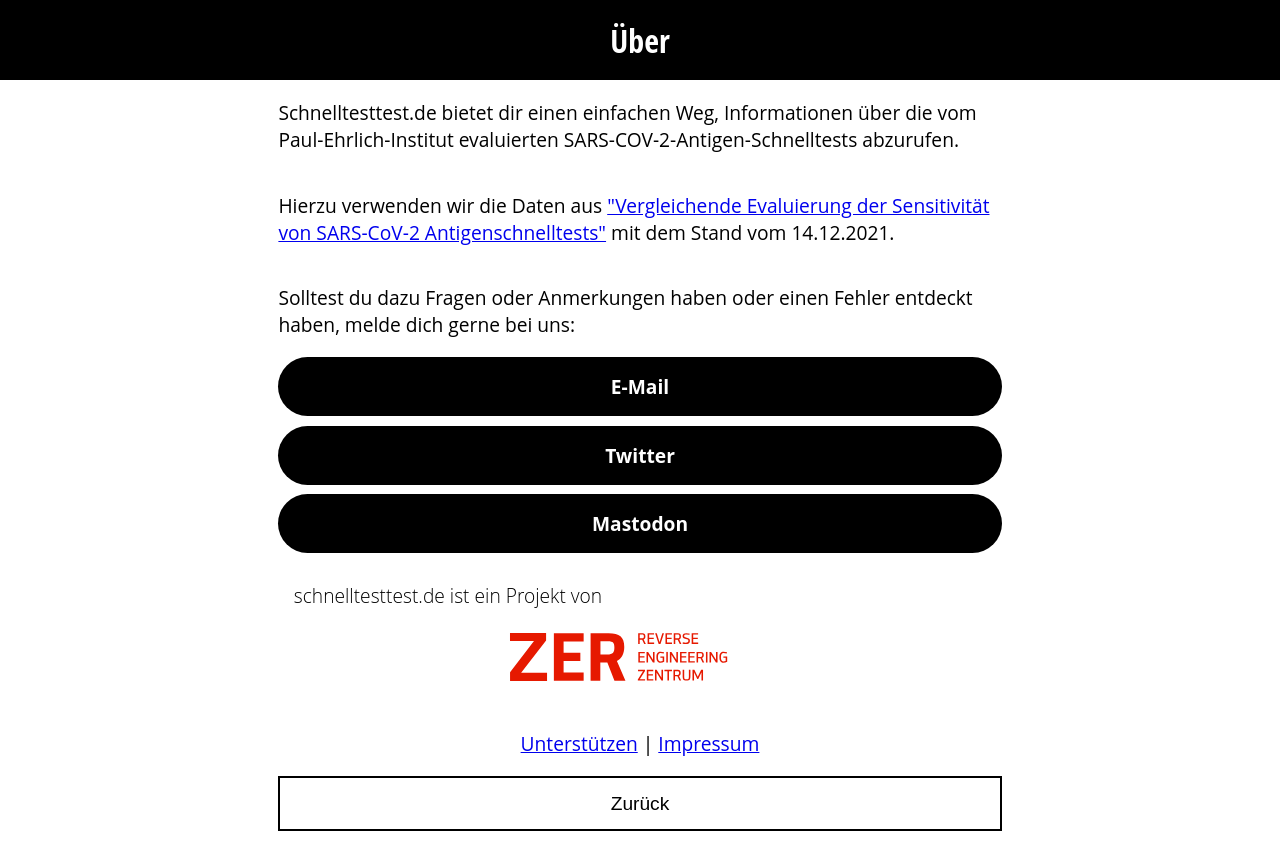
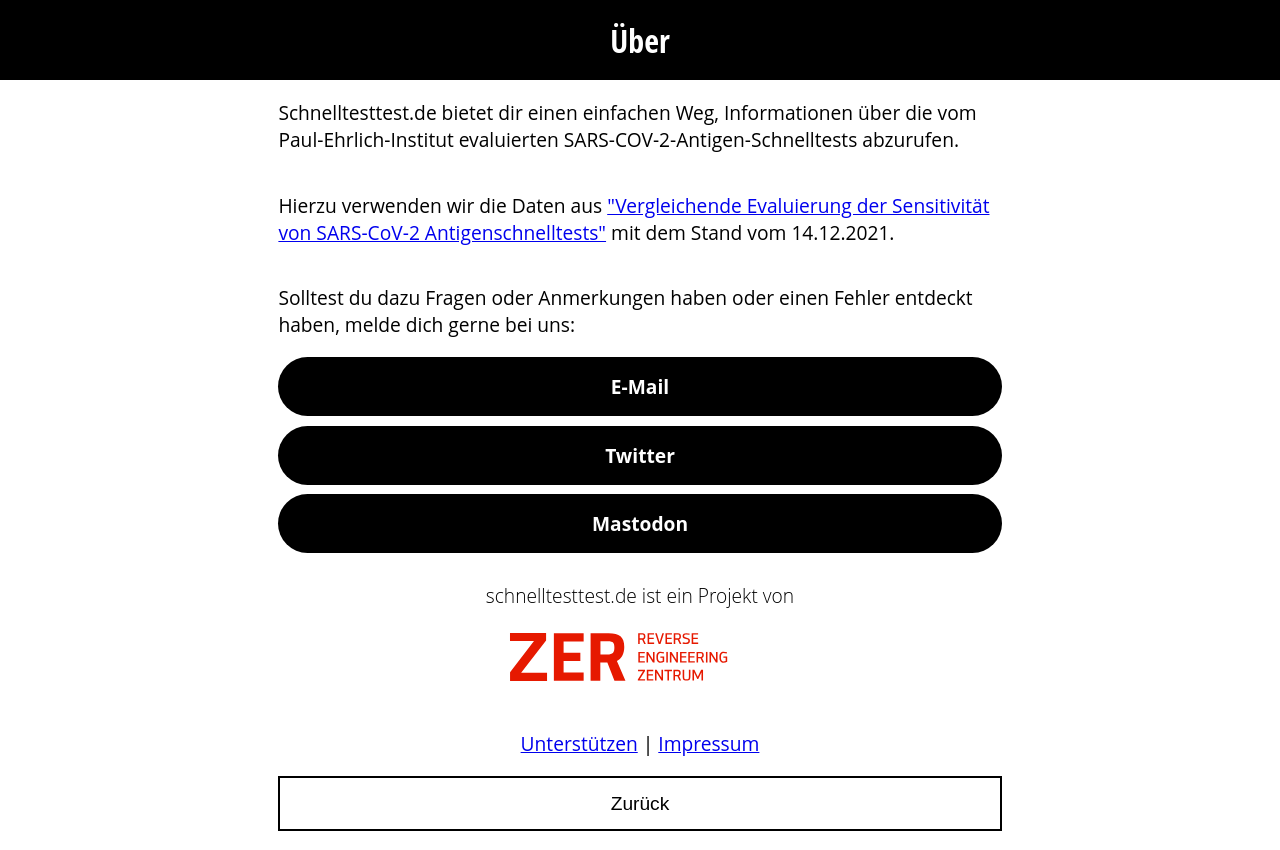
Before and after one commit to zerforschung/schnelltesttest.de, a React (Create React App) app: page /about in a window 1280 px wide. Built offline with nearby package versions, Linux system fonts and the light colour scheme.

Commit message:
💄 center project of

```diff
--- a/src/routes/About.tsx
+++ b/src/routes/About.tsx
@@ -24,7 +24,7 @@ export default function About(): JSX.Element {
       </p>
       <ContactInfo />
       <div style={{ flexGrow: 1 }}></div>
-      <p style={{ fontWeight: 300 }}>
+      <p style={{ fontWeight: 300, textAlign: 'center' }}>
         schnelltesttest.de ist ein Projekt von
         <a href="https://zerforschung.org">
           <img style={{ width: '100%', height: '5em' }} src={zerlogo} />
```
